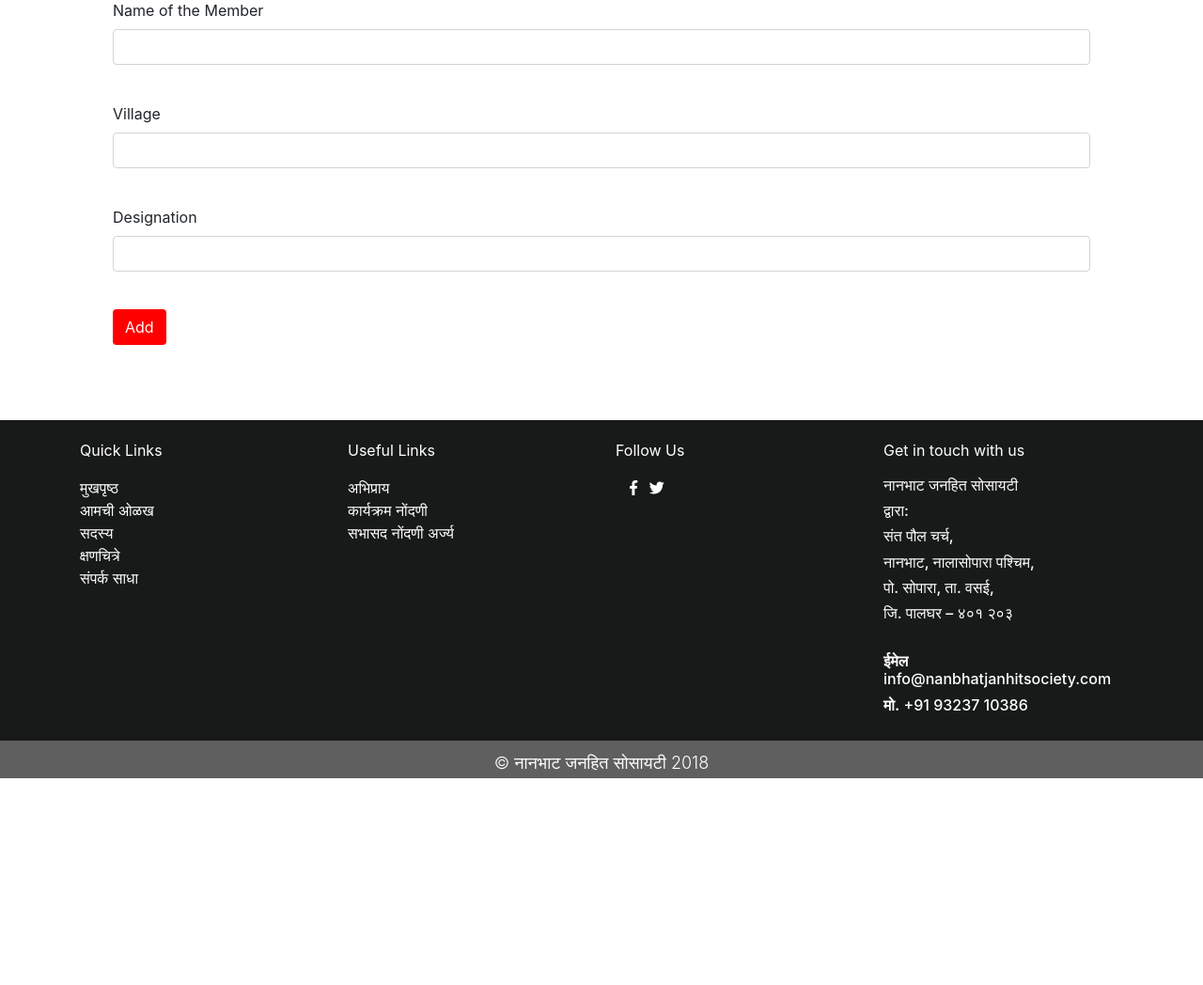
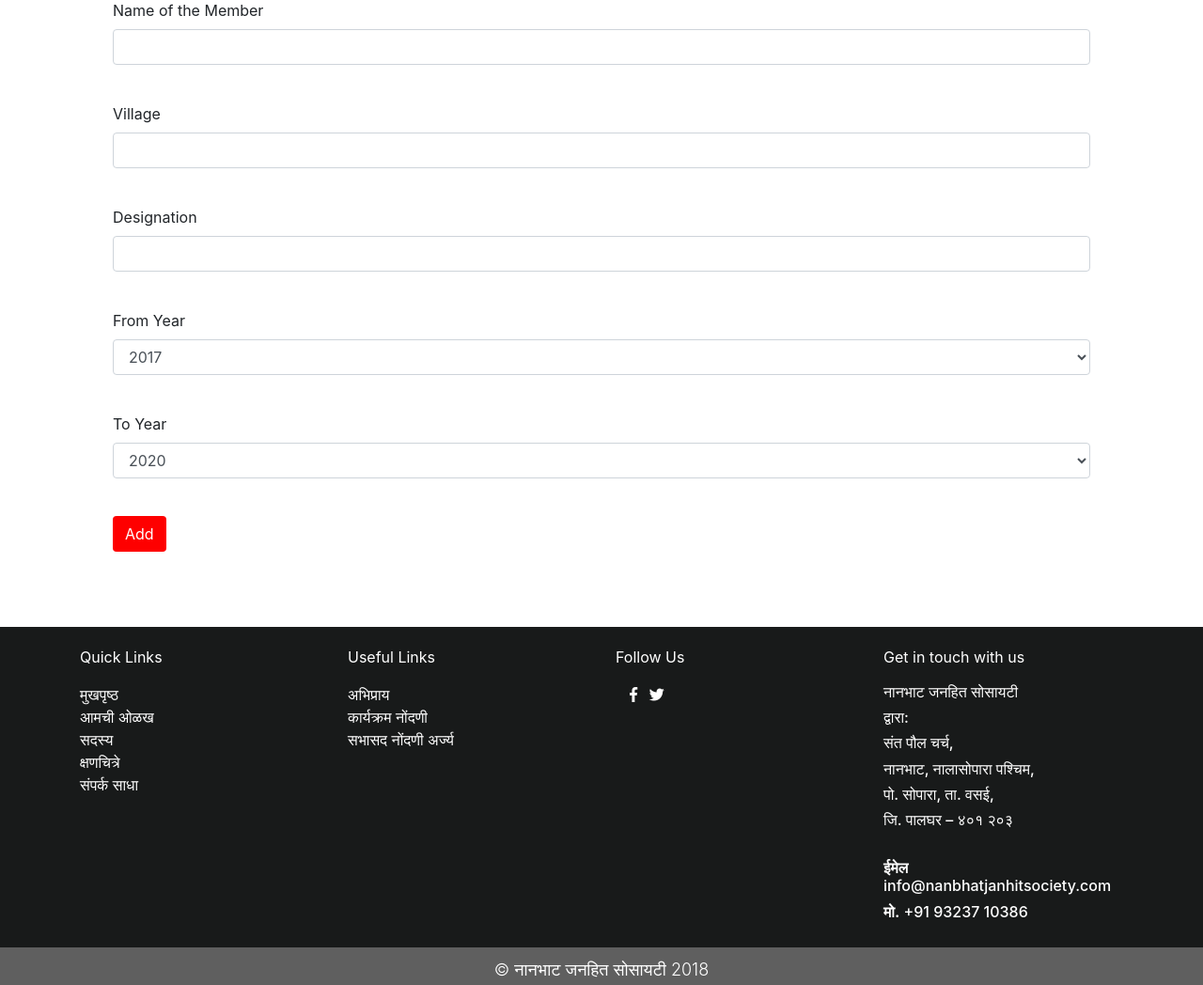
Before and after one commit to ruchamahabal/nbjs_website, a PHP site: page /admin/add_member.php in a window 1280 px wide. Shown: the part 207-1255 px from the top of the page at 94% size. Before the commit the page ends 1035 px from the top, so only its background shows below. Run offline with PHP 8.4, Linux system fonts and the light colour scheme; some libraries are stand-ins or nearby versions.

Commit message:
modified add_member.php to accept years

```diff
--- a/admin/add_member.php
+++ b/admin/add_member.php
@@ -9,11 +9,31 @@
   </div><br>
   <div class="form-group">
     <label for="exampleFormControlInput1">Village</label>
-    <input type="text" class="form-control" name="village" id="exampleFormControlInput1" required>
+    <input type="text" class="form-control" name="village" id="exampleFormControlInput2" required>
   </div><br>
   <div class="form-group">
     <label for="exampleFormControlInput1">Designation</label>
-    <input type="text" name="desg" class="form-control" id="exampleFormControlInput1" required>
+    <input type="text" name="desg" class="form-control" id="exampleFormControlInput3" required>
+  </div><br>
+  <div class="form-group">
+    <label for="exampleFormControlSelect2">From Year</label>
+    <select name="fromYear" class="form-control" id="exampleFormControlSelect1">
+      <option>2017</option>
+      <option>2014</option>
+      <option>2011</option>
+      <option>2008</option>
+      <option>2005</option>
+    </select>
+  </div><br>
+  <div class="form-group">
+    <label for="exampleFormControlSelect2">To Year</label>
+    <select name="toYear" class="form-control" id="exampleFormControlSelect2">
+      <option>2020</option>
+      <option>2017</option>
+      <option>2014</option>
+      <option>2011</option>
+      <option>2008</option>
+    </select>
   </div><br>
   <input type="submit" value="Add" class="btn" style="background-color:#FE0000;color:#fff;" name="submit">
 </form>
@@ -25,7 +45,9 @@ if (isset($_POST['submit'])) {
   $name = mysqli_real_escape_string($conn, $_POST['name']);
   $village = mysqli_real_escape_string($conn, $_POST['village']);
   $desg =  mysqli_real_escape_string($conn, $_POST['desg']);
-  $sql = "INSERT INTO add_member_list (name,village,Designation) VALUES ('$name', '$village', '$desg');";
+  $fromYear = (int)$_POST['fromYear'];
+  $toYear = (int)$_POST['toYear'];
+  $sql = "INSERT INTO add_member_list (name,village,Designation,Year_from, Year_to) VALUES ('$name', '$village', '$desg', $fromYear, $toYear);";
   mysqli_query($conn,$sql);
   echo "<script> alert('Entry added successfully');</script>";
   exit();
--- a/admin/view_member.php
+++ b/admin/view_member.php
@@ -28,7 +28,7 @@
                <td><?php echo $row['name']; ?></td>
                <td><?php echo $row['village']; ?> </td>
                <td><?php echo $row['Designation']; ?></td>
-               <td><button type="button" class="btn btn-danger" data-toggle="modal" data-target="#DeleteModal" data-mid="<?php echo $row['member_id']; ?>" style="margin:0px;">Del</button></td>
+               <td><button type="button" class="btn btn-danger" data-toggle="modal" data-target="#DeleteModal" data-mid="<?php echo $row['member_id']; ?>" style="margin:0px; background-color:#fe0000; color:#fff;">Del</button></td>
              </tr>
              <?php
                $counter ++;
@@ -54,7 +54,7 @@
             <div class="modal-footer">
               <form action="delete_member.php" method="post">
                 <input name="mid"  class="form-control mmid" style="display:none;">
-                <button type="submit" class="btn btn-danger">Delete</button>
+                <button type="submit" class="btn" style="background-color:#fe0000; color:#fff;">Delete</button>
               </form>
               <button type="button" class="btn btn-secondary" data-dismiss="modal">Close</button>
             </div>
```
Also changed, not shown: uploads/2015_1.jpg (added).
